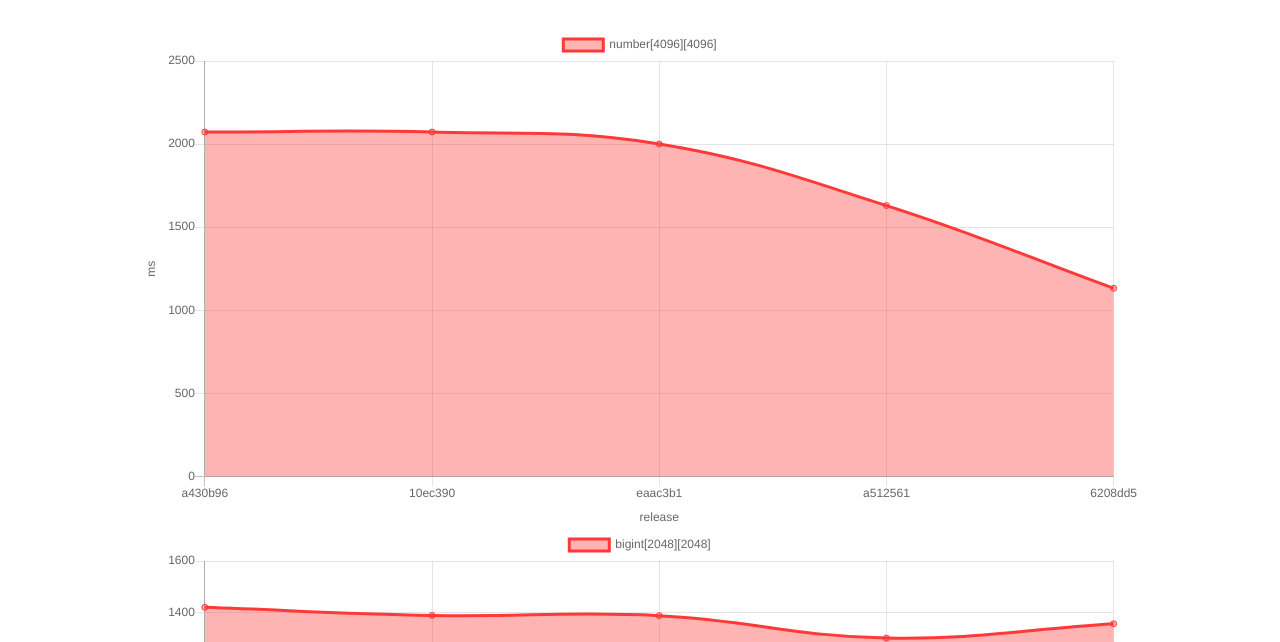
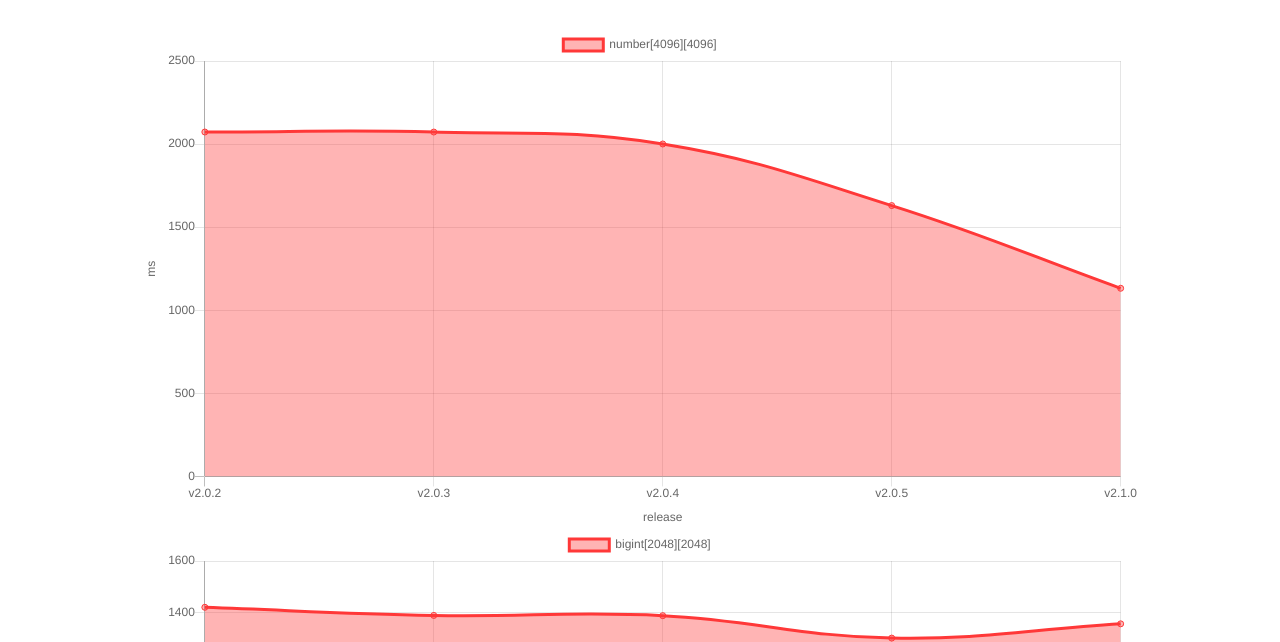
Before and after one commit to havelessbemore/munkres, a plain HTML site: page release/bench/index.html in a window 1280 px wide. Shown: the part 158-800 px from the top of the page. Drawn offline with nearby package versions, Linux system fonts and the light colour scheme.

Commit message:
Fix release dashboard tag labels: propagate tag through flattening
The axis-label line already read `d.tag || d.commit.id.slice(0, 7)`,
but `collectBenchesPerTestCase` (which flattens each entry's benches
into per-chart datapoints) destructured only {commit, date, tool,
benches} and rebuilt the per-point object without `tag`. So `d.tag`
was always undefined and every label fell back to the 7-char SHA —
which is why the dashboard still showed commits.

Carry `tag` through the flattening so it reaches both the axis label
and the tooltip. data.js already has the tags; this is the missing
half.

```diff
--- a/release/bench/index.html
+++ b/release/bench/index.html
@@ -130,9 +130,9 @@
           function collectBenchesPerTestCase(entries) {
             const map = new Map();
             for (const entry of entries) {
-              const {commit, date, tool, benches} = entry;
+              const {commit, date, tool, benches, tag} = entry;
               for (const bench of benches) {
-                const result = { commit, date, tool, bench };
+                const result = { commit, date, tool, bench, tag };
                 const arr = map.get(bench.name);
                 if (arr === undefined) {
                   map.set(bench.name, [result]);
```
